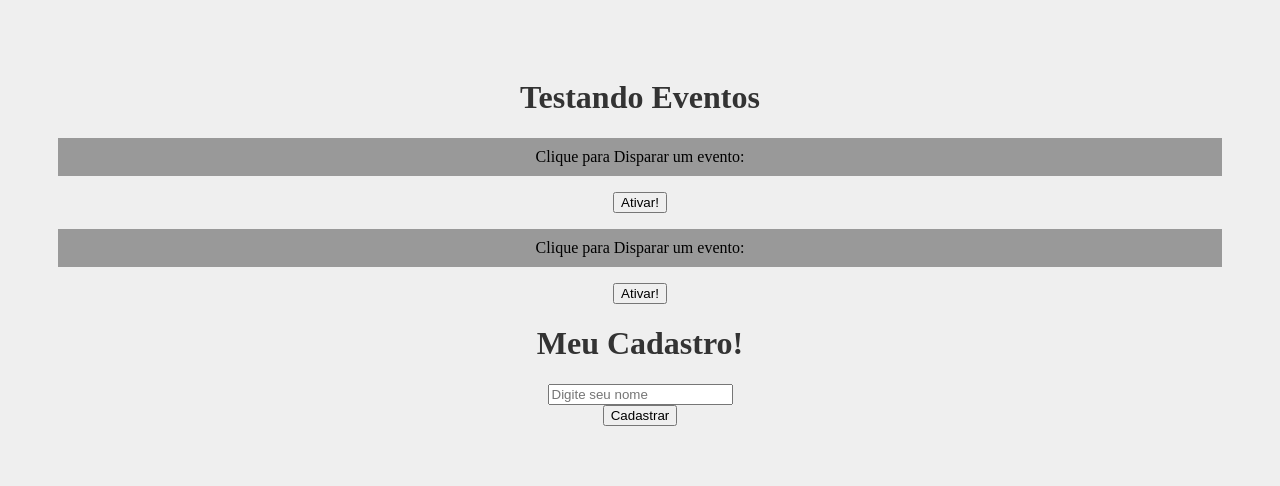
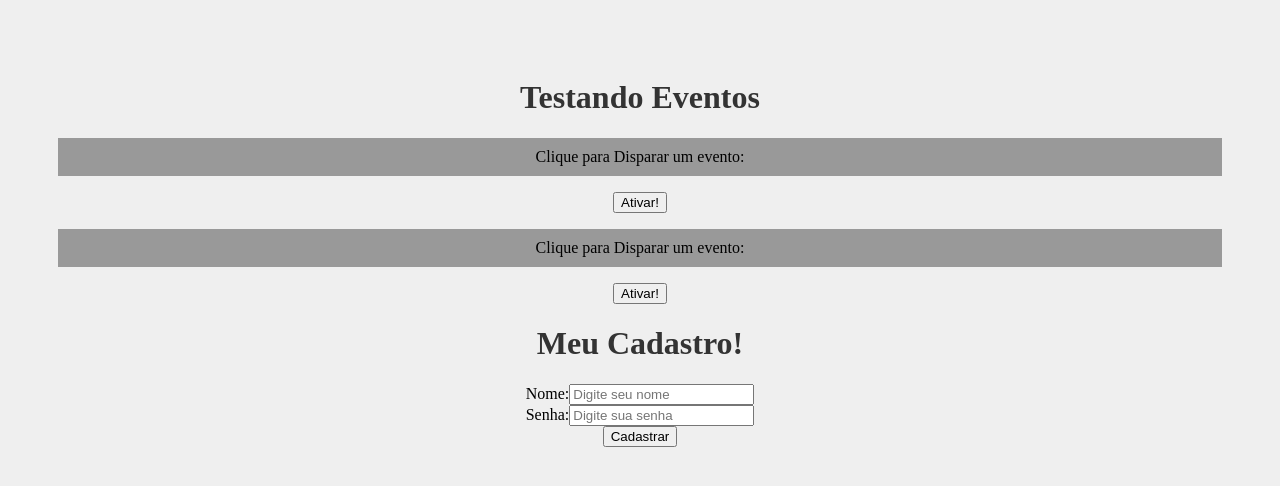
Before and after one commit to Henriquesoto92/REACT-AULAS, a React (Create React App) app: page / in a window 1280 px wide. Shown: the top 486 px of the page. Built offline with nearby package versions, Linux system fonts and the light colour scheme.

Commit message:
:construction: "useState" practice in REACT

```diff
--- a/src/components/Form.js
+++ b/src/components/Form.js
@@ -1,16 +1,39 @@
+import { useState } from 'react'
+
 function Form() {
 
     function cadastrarUsuario(e) {
         e.preventDefault();
-        console.log('usuario cadastrado')
+        console.log(`Usuario ${name} foi cadastrado com a senha ${password}`)
     }
+
+    const [name, setName] = useState()
+    const [password, setPassword] = useState()
 
     return (
         <div>
             <h1>Meu Cadastro!</h1>
             <form onSubmit={cadastrarUsuario}>
                 <div>
-                    <input type="text" placeholder="Digite seu nome" />
+                    <label htmlFor="name">Nome:</label>
+                    <input
+                        type="text"
+                        id="name"
+                        name="name"
+                        placeholder="Digite seu nome"
+                        value={name}
+                        onChange={(e) => setName(e.target.value)}
+                    />
+                </div>
+                <div>
+                    <label htmlFor="password">Senha:</label>
+                    <input
+                        type="password"
+                        id="password"
+                        name="password"
+                        placeholder="Digite sua senha"
+                        onChange={(e) => setPassword(e.target.value)}
+                    />
                 </div>
                 <div>
                     <input type="submit" value="Cadastrar" />
```
